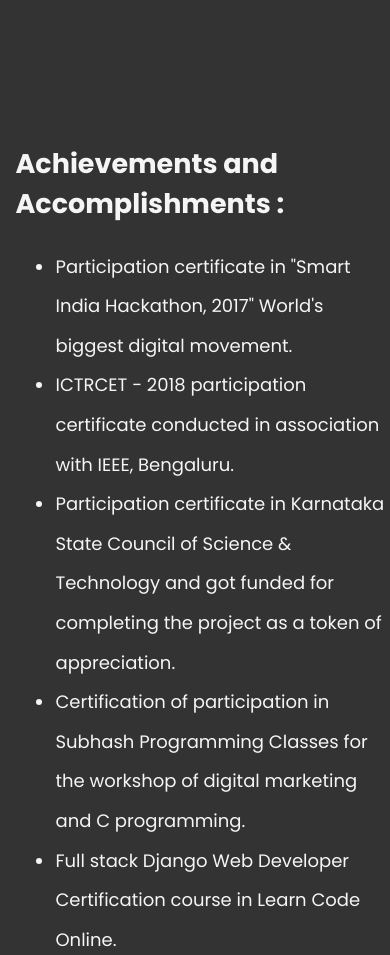
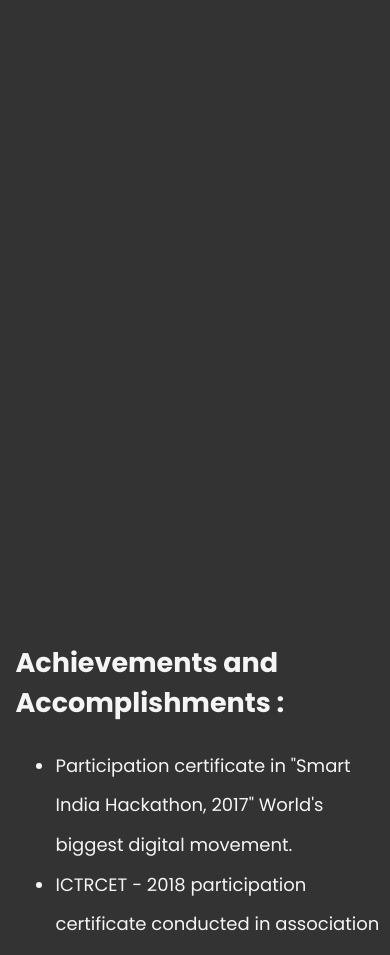
Before and after one commit to kademanec/My_Portfolio, a plain HTML site: page index.html in a window 390 px wide. Shown: the part 5691-6646 px from the top of the page. Drawn offline with Linux system fonts and the light colour scheme.

Commit message:
css added for both the positions web and mobile

```diff
--- a/style.css
+++ b/style.css
@@ -162,7 +162,7 @@
 }
 .achievements{
   position: absolute;
-  margin-top: 137%;
+  margin-top: 192%;
   color:whitesmoke;
   font-family: Poppins;
   font-size: large;
@@ -219,6 +219,6 @@
   }
 
   .achievements{
-    margin-top:1470%;
+    margin-top:1598%;
   }
 }
```
